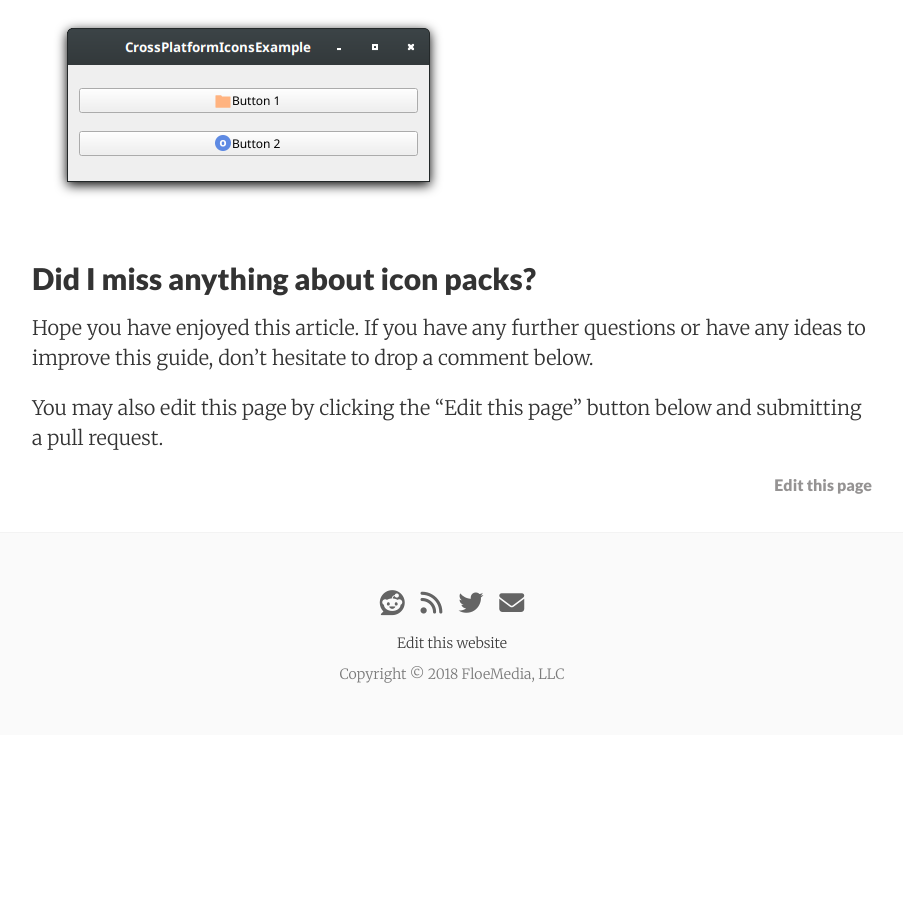
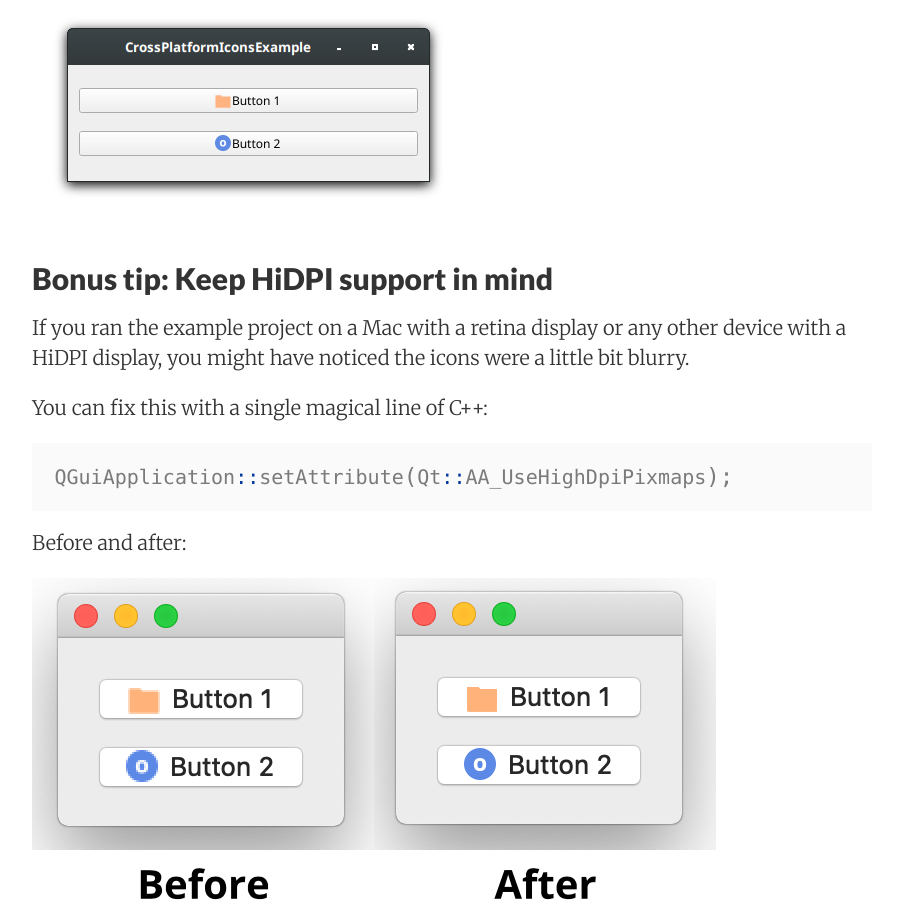
Before and after one commit to Open-App-Library/OpenAppLibrary.org, a Jekyll site: the page built from _posts/2018-11-13-qt-icon-themes.md, in a window 1280 px wide and 900 px high, scrolled down 5220 px. Shown: the whole window, without its empty margins (188-1091 px from the left). Built offline with Jekyll 4.4.1, drawn with Linux system fonts in a browser that asks for light colours; nearby versions of some CDN libraries; comment, search, counter and statistics services are not loaded; before the commit the page ends 5955 px from its top, so only the background shows below that; some of the changed text lies outside the part shown.

Commit message:
Changes + hidpi

````diff
--- a/_posts/2018-11-13-qt-icon-themes.md
+++ b/_posts/2018-11-13-qt-icon-themes.md
@@ -165,6 +165,20 @@ Easy peasy!
 
 ![The Result](/images/qt5-icons/result.png)
 
+## Bonus tip: Keep HiDPI support in mind
+
+If you ran the example project on a Mac with a retina display or any other device with a HiDPI display, you might have noticed the icons were a little bit blurry.
+
+You can fix this with a single magical line of C++:
+
+```c++
+QGuiApplication::setAttribute(Qt::AA_UseHighDpiPixmaps);
+```
+
+Before and after:
+
+![Before and after: HiDPI icons](/images/qt5-icons/hidpi.png)
+
 ## Did I miss anything about icon packs?
 
 Hope you have enjoyed this article. If you have any further questions or have any ideas to improve this guide, don't hesitate to drop a comment below.
````
Also changed, not shown: css/pixyll.scss (indentation only), images/qt5-icons/hidpi.png (added).
